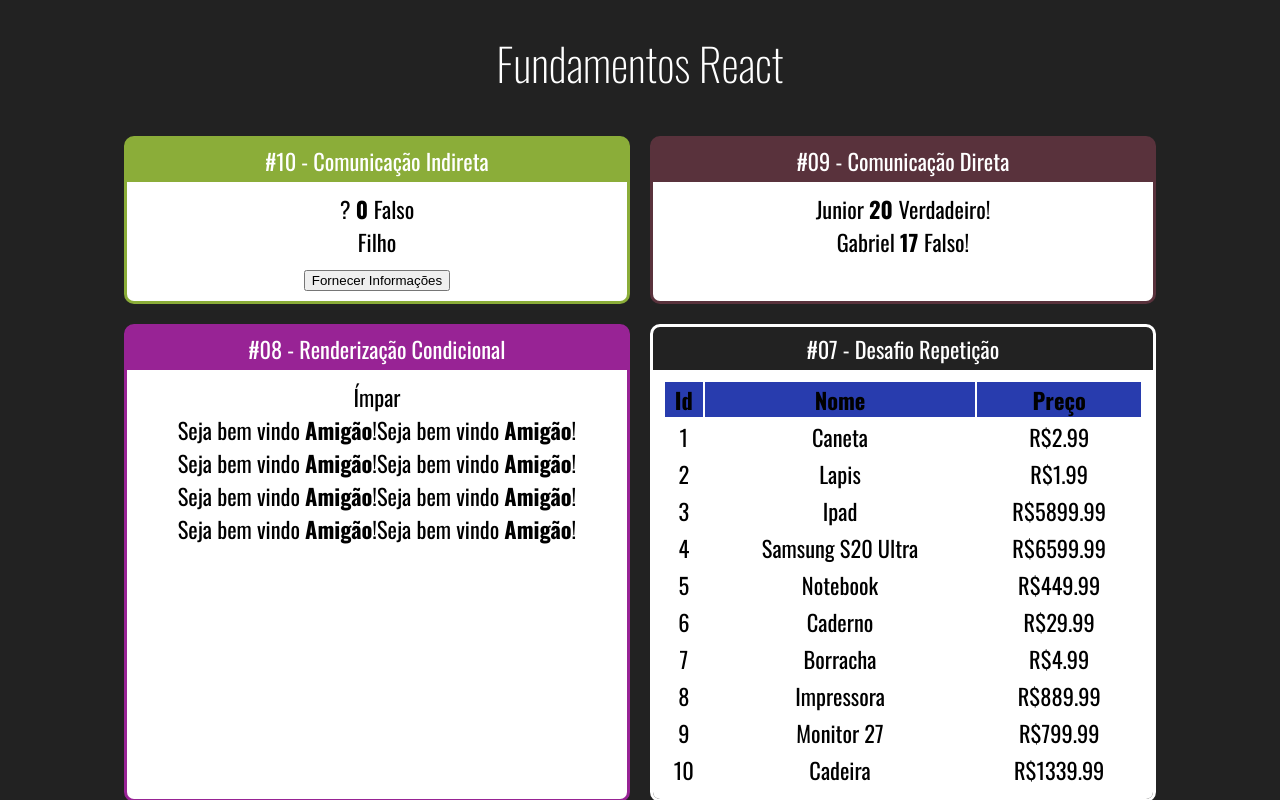
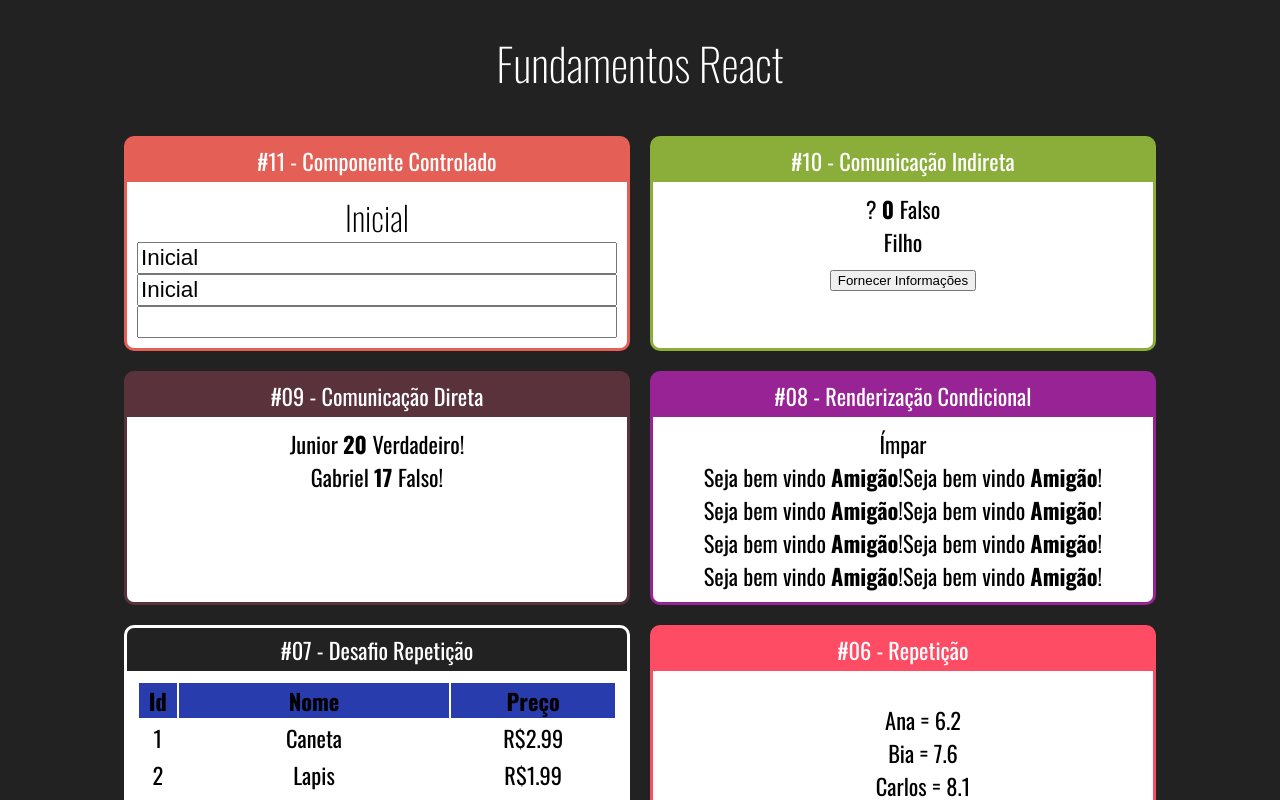
Before and after one commit to GSappio/React-fundamentals, a React (Create React App) app: page / in a window 1280 px wide. Shown: the top 800 px of the page. Built offline with nearby package versions, Linux system fonts and the light colour scheme.

Commit message:
Controlled component

```diff
--- a/package.json
+++ b/package.json
@@ -6,8 +6,8 @@
     "@testing-library/jest-dom": "^5.16.5",
     "@testing-library/react": "^13.4.0",
     "@testing-library/user-event": "^13.5.0",
-    "react": "^18.2.0",
-    "react-dom": "^18.2.0",
+    "react": "^17.0.0",
+    "react-dom": "^17.0.0",
     "react-scripts": "5.0.1",
     "web-vitals": "^2.1.4"
   },
--- a/src/App.jsx
+++ b/src/App.jsx
@@ -2,6 +2,7 @@
 
 import Card from './components/layout/Card';
 
+import Input from './components/formulario/Input';
 import IndiretaPai from './components/comunicacao/IndiretaPai';
 import DiretaPai from './components/comunicacao/DiretaPai';
 import UsuarioInfo from './components/condicional/UsuarioInfo';
@@ -22,6 +23,10 @@
 
 
     <div className="Cards">
+        <Card titulo="#11 - Componente Controlado" color="#E45F56">
+           <Input></Input>
+        </Card>
+
         <Card titulo="#10 - Comunicação Indireta" color="#8BAD39">
            <IndiretaPai></IndiretaPai>
         </Card>
--- /dev/null
+++ b/src/components/formulario/Input.css
@@ -0,0 +1,4 @@
+.Input input {
+    font-size: 1.4rem;
+
+}
--- /dev/null
+++ b/src/components/formulario/Input.jsx
@@ -0,0 +1,25 @@
+import './Input.css'
+import React, { useState } from "react";
+
+export default props => {
+
+    const [valor, setValor]  = useState('Inicial')
+
+    function quandoMudar(e) {
+        setValor(e.target.value)
+    }
+
+    return (
+        <div className="Input">
+            <h2>{valor}</h2>
+            <div style={{
+                    display: 'flex',
+                    flexDirection: 'column'
+                }}>
+                <input value={valor} onChange={quandoMudar}/>
+                <input value={valor} readOnly />
+                <input value={undefined}/>
+            </div>
+        </div>
+    )
+}
```
Also changed, not shown: 1 other file (tests, documents, lock files or other folders).
